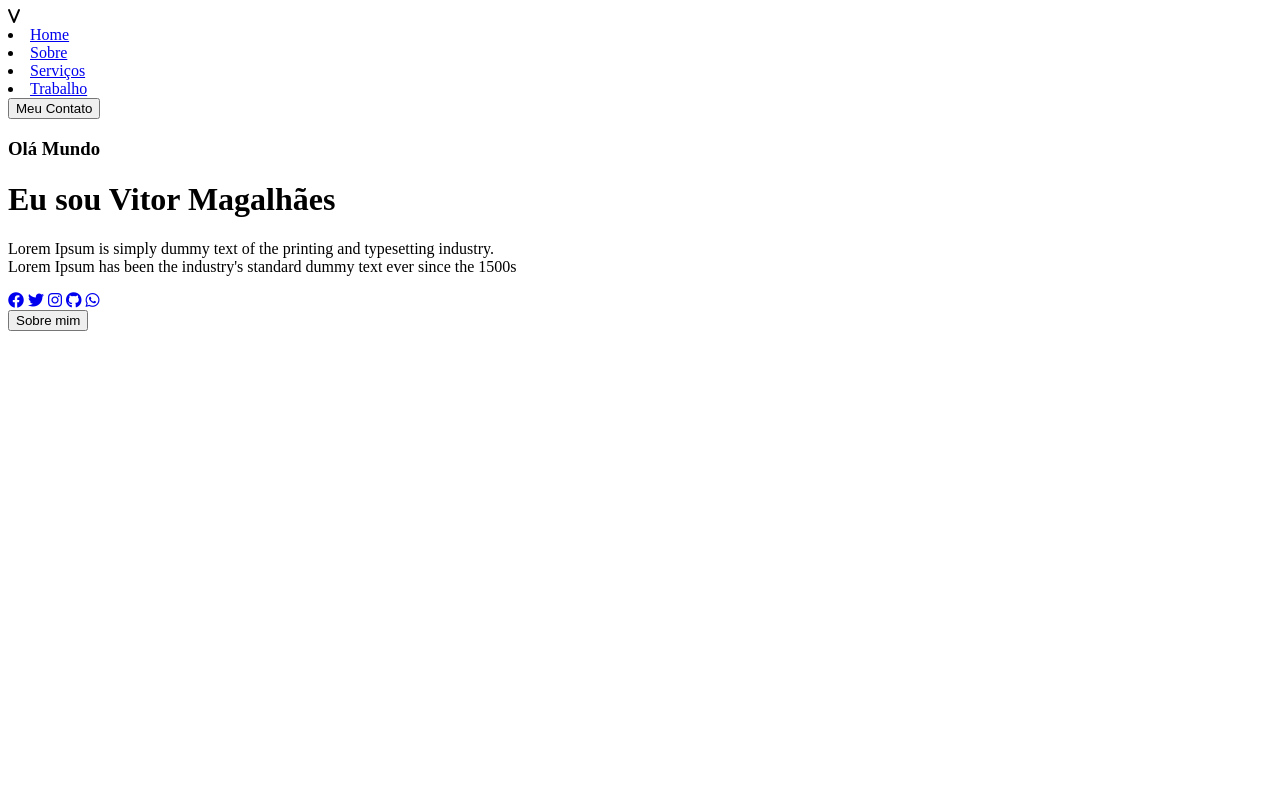
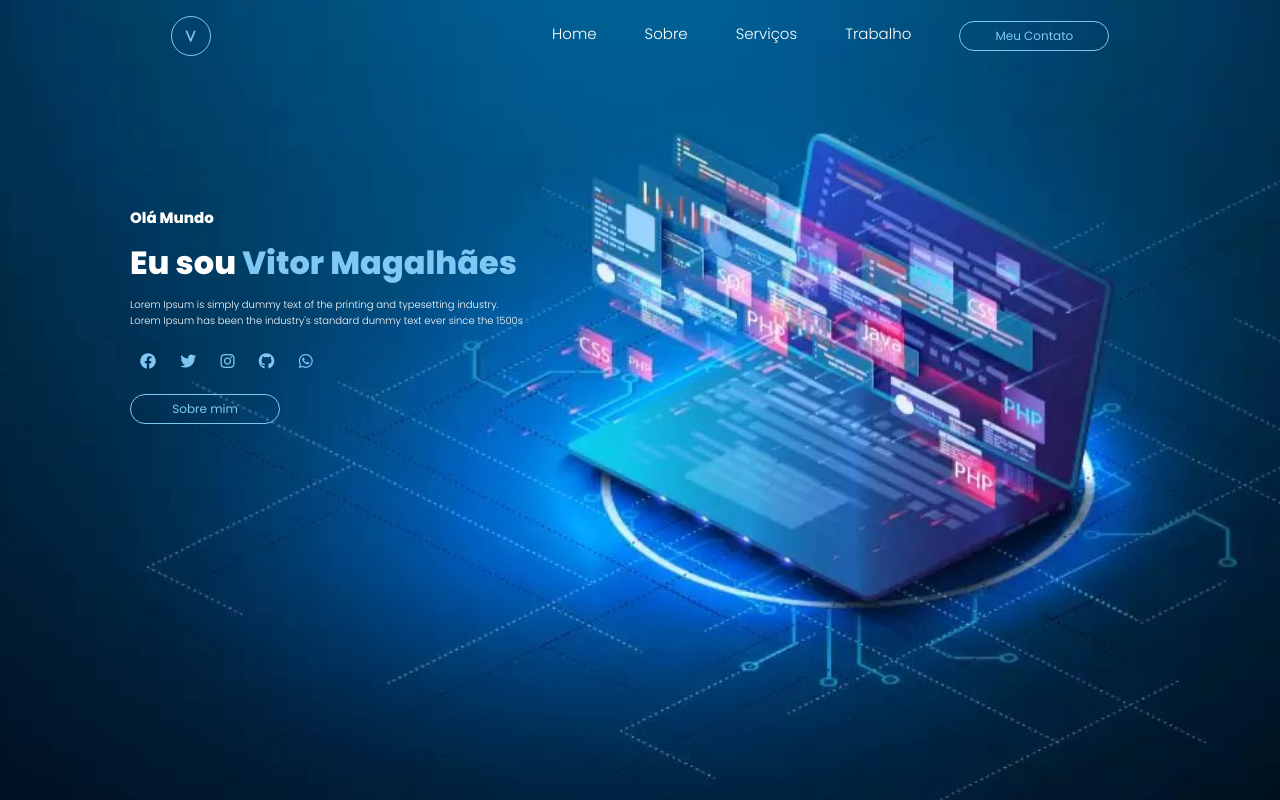
Before and after one commit to vmagalhaez/portfolio, a plain HTML site: page index.html in a window 1280 px wide. Drawn offline with Linux system fonts and the light colour scheme; the site is published under a folder, as on GitHub Pages, so addresses that start at the root find nothing.

Commit message:
corrigindo conflitos

```diff
--- a/index.html
+++ b/index.html
@@ -6,9 +6,9 @@
     <meta name="viewport" content="width=device-width, initial-scale=1.0">
     <title>Document</title>
     <link rel="stylesheet" href="https://cdnjs.cloudflare.com/ajax/libs/font-awesome/6.3.0/css/all.min.css">
-    <link rel="stylesheet" href="/css/style.css">
-    <link rel="stylesheet" href="/css/reset.css">
-    <link rel="stylesheet" href="/css/fonts.css">
+    <link rel="stylesheet" href="css/reset.css">
+    <link rel="stylesheet" href="css/style.css">
+    <link rel="stylesheet" href="css/fonts.css">
 </head>
 <body>
     <div class="background">
```
